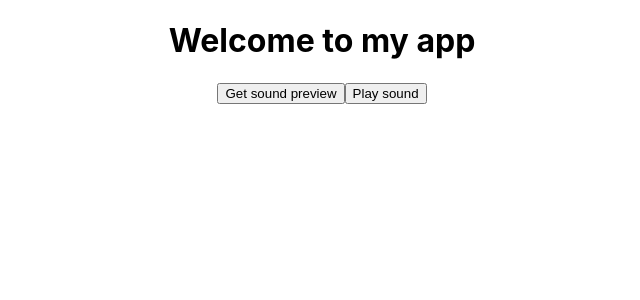
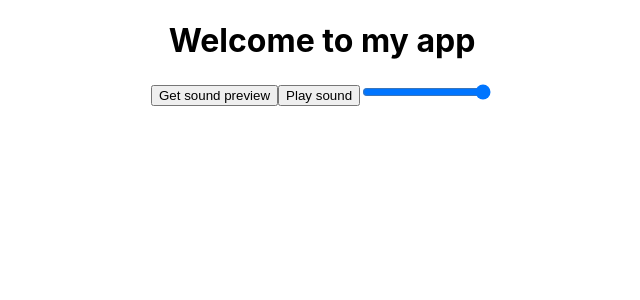
Before and after one commit to Mar-bh/Mini-Reto-2, a React (Create React App) app in the folder Back-end/client/: page / in a window 1280 px wide. Shown: the top 300 px of the page, without its empty margins (318-958 px from the left). Built offline with nearby package versions, Linux system fonts and the light colour scheme.

Commit message:
volume of sound changes

```diff
--- a/Back-end/client/src/Components/Sounds.js
+++ b/Back-end/client/src/Components/Sounds.js
@@ -5,6 +5,7 @@ function Sounds() {
   const [previewUrl, setPreviewUrl] = useState("");
   const [isPlaying, setIsPlaying] = useState(false);
   const [audio, setAudio] = useState(null);
+  const [volume, setVolume] = useState(1);
 
   const getSoundPreview = async () => {
     const soundId = "1234"; // Replace with the ID of the sound you want to get the preview for
@@ -13,7 +14,7 @@ function Sounds() {
       headers: {
         Authorization: `Token ${apiKey}`
       }
-});
+      });
     const data = await response.json();
     console.log(data);
     const previewUrl = data.previews["preview-hq-mp3"];
@@ -38,10 +39,17 @@ function Sounds() {
     }
   };
 
+  const handleVolumeChange = (event) => {
+    const value = parseFloat(event.target.value);
+    audio.volume = value;
+    setVolume(value);
+  };
+
   return (
     <div>
     <button onClick={getSoundPreview}>Get sound preview</button>
     <button onClick={handlePlay}>{isPlaying ? 'Stop sound' : 'Play sound'}</button>
+    <input type="range" min="0" max="1" step="0.1" value={volume} onChange={handleVolumeChange} />
   </div>
   );
 }
```
